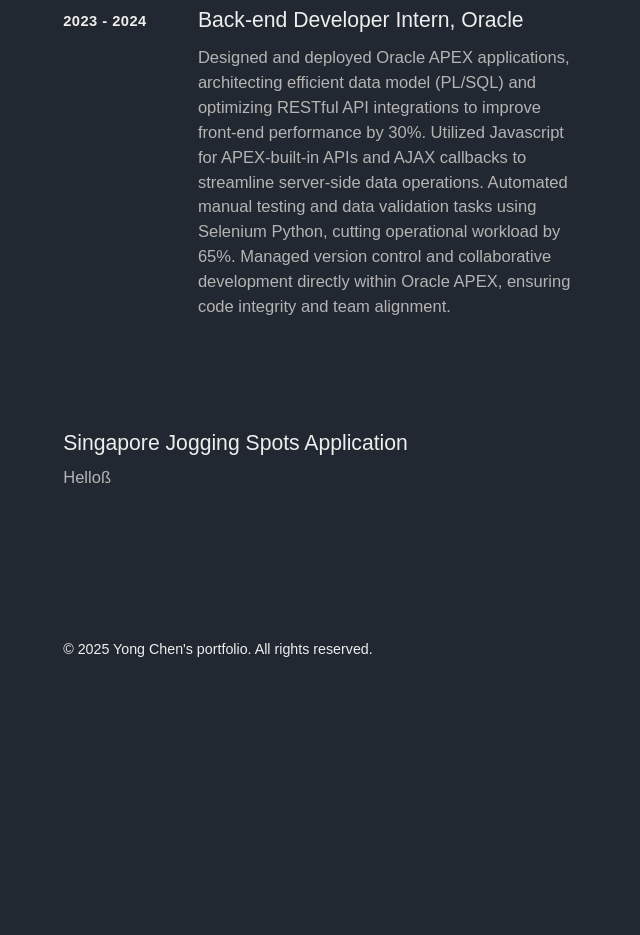
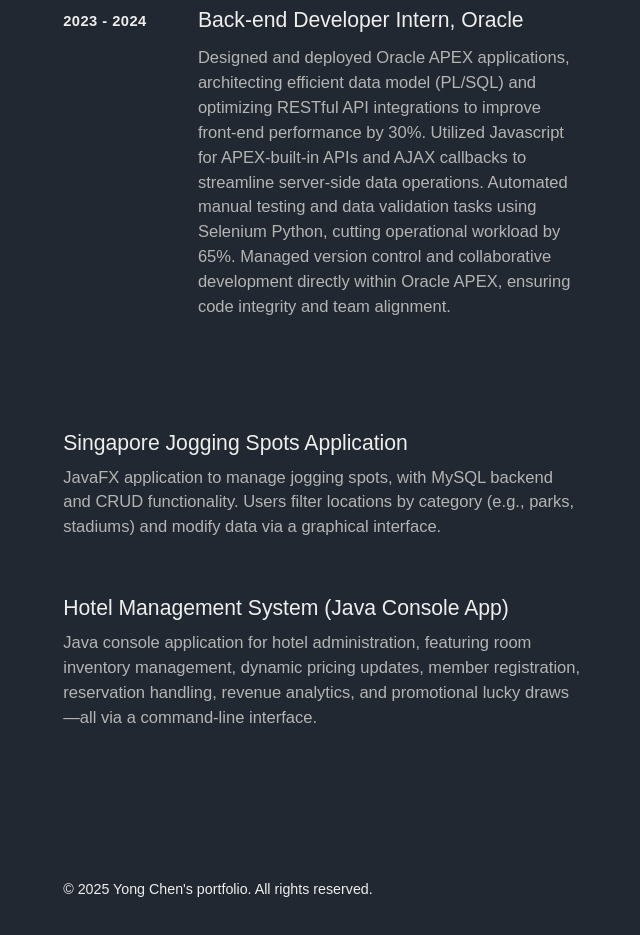
Before and after one commit to yc-chai/portfolio, a plain HTML site: page index.html in a window 1280 px wide. Shown: the part 1229-2164 px from the top of the page, without its empty margins (586-1226 px from the left). Before the commit the page ends 2000 px from the top, so only its background shows below. Drawn offline with Linux system fonts and the light colour scheme; a web font is replaced by a local one.

Commit message:
Update project descriptions and enhance project link structure; adjust CSS for improved layout and typography

```diff
--- a/content.json
+++ b/content.json
@@ -46,8 +46,13 @@
   "projects": [
     {
       "topic": "Singapore Jogging Spots Application",
-      "description": "Helloß",
+      "description": "JavaFX application to manage jogging spots, with MySQL backend and CRUD functionality. Users filter locations by category (e.g., parks, stadiums) and modify data via a graphical interface.",
       "link": "https://github.com/yc-chai/rp-project-jogging-spots-app"
+    },
+    {
+      "topic": "Hotel Management System (Java Console App) ",
+      "description": "Java console application for hotel administration, featuring room inventory management, dynamic pricing updates, member registration, reservation handling, revenue analytics, and promotional lucky draws—all via a command-line interface.",
+      "link": "https://github.com/yc-chai/rp-project-hotel-management"
     }
   ]
 }
--- a/index.css
+++ b/index.css
@@ -9,9 +9,9 @@
   --titleFont: "Tilt Neon", sans-serif;
   --bodyFont: "Poppins", sans-serif;
 
-  --font-body-xl: 3.5rem;
-  --font-body-l: 1.75rem;
-  --font-body-m: 1.15rem;
+  --font-body-xl: 2.5rem;
+  --font-body-l: 1.5rem;
+  --font-body-m: 1.05rem;
   --font-body-s: 1rem;
   --font-body-xs: 0.9rem;
   --font-body-xxs: 0.8rem;
@@ -307,6 +307,23 @@ nav li a:hover span:nth-child(2) {
   position: relative;
 }
 
+.list.projects li .project-link {
+  position: absolute;
+  display: block;
+  z-index: 0;
+  left: -1.5rem;
+  right: -1.5rem;
+  top: -1rem;
+  bottom: -1rem;
+}
+
+.list.projects li:hover .project-topic {
+  color: var(--color-on-background-variant);
+}
+.list.projects li:hover .project-link {
+  background-color: var(--color-background-variant);
+}
+
 .projects li .project-topic {
   font-size: var(--font-body-m);
   line-height: 1.25;
@@ -420,9 +437,9 @@ footer p {
     grid-column: span 6 / span 6;
   }
 
-  .projects li a.project-link {
-    -ms-grid-column-span: 6;
-    grid-column: span 6 / span 6;
+  .projects li .details {
+    -ms-grid-column-span: 12;
+    grid-column: span 12;
     -webkit-box-ordinal-group: 3;
     -ms-flex-order: 2;
     order: 2;
@@ -438,6 +455,15 @@ footer p {
 }
 
 @media screen and (min-width: 768px) {
+  :root {
+    --font-body-xl: 3.5rem;
+    --font-body-l: 1.75rem;
+    --font-body-m: 1.15rem;
+    --font-body-s: 1rem;
+    --font-body-xs: 0.9rem;
+    --font-body-xxs: 0.8rem;
+  }
+
   .frame {
     padding: 5rem 3rem;
   }
--- a/index.js
+++ b/index.js
@@ -116,12 +116,11 @@ function renderProjectsSection(projects) {
     .map(
       (proj) => `
         <li>
-          <a href="${proj.link}" target="_blank" class="project-link">
-            <div class="details">
-              <h3 class="project-topic">${proj.topic}</h3>
-              <p class="project-description">${proj.description}</p>
-            </div>
-          </a>
+          <a href="${proj.link}" target="_blank" class="project-link"></a>
+          <div class="details">
+            <h3 class="project-topic">${proj.topic}</h3>
+            <p class="project-description">${proj.description}</p>
+          </div>
         </li>
       `
     )
```
